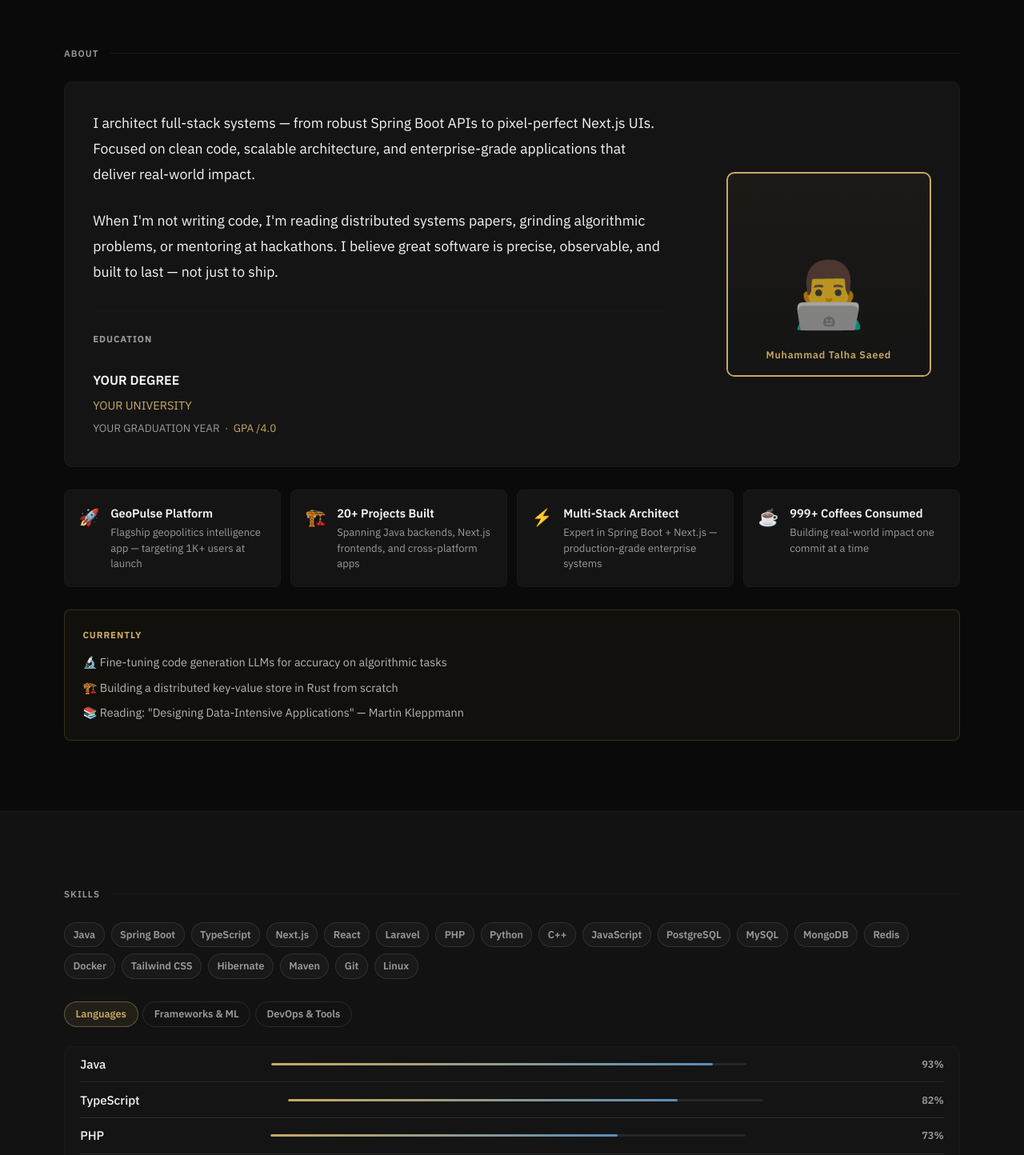
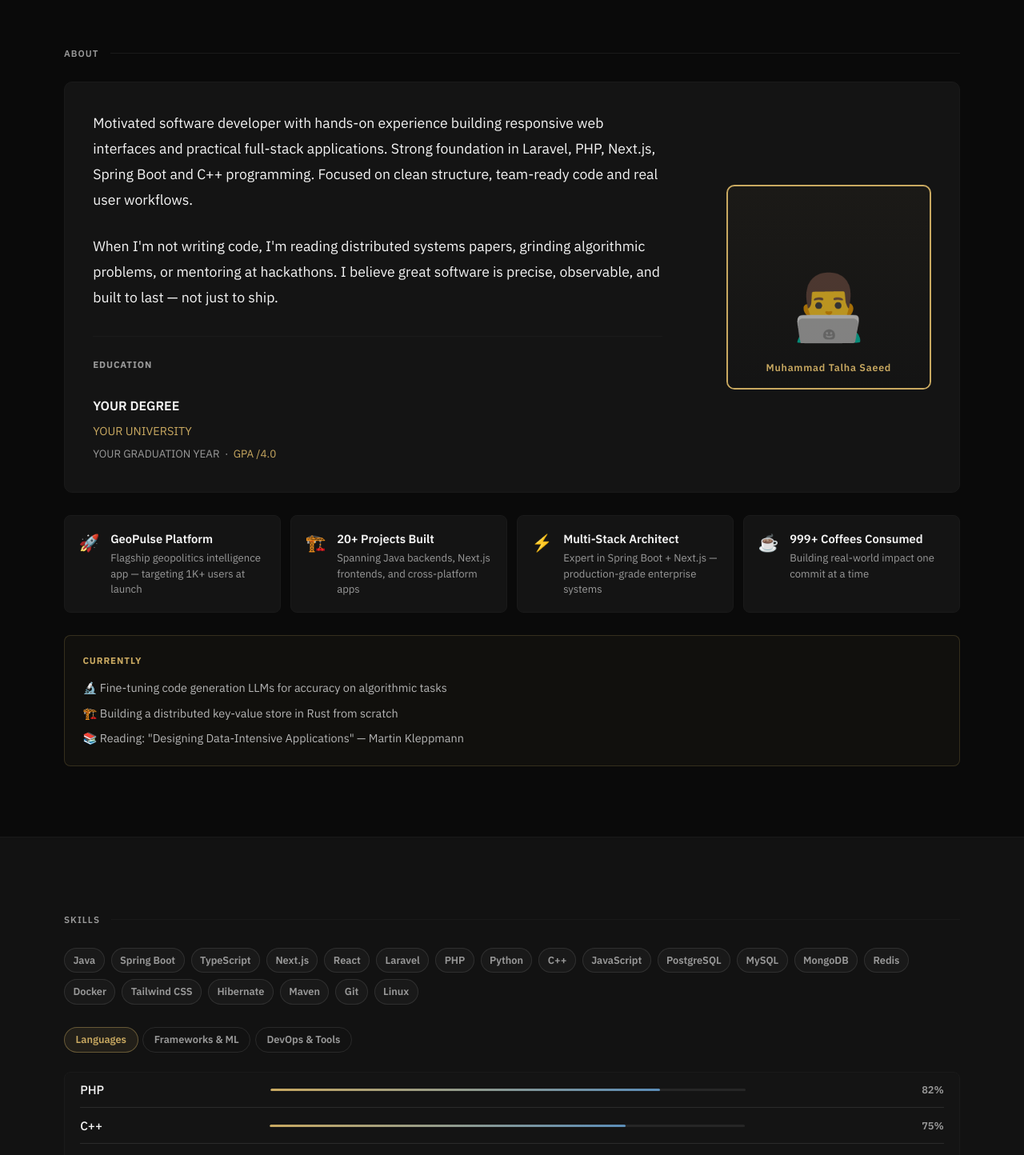
Before and after one commit to saeedsbr/ammar-portfolio-next-js, a Next.js app: page / in a window 1280 px wide. Shown: the part 740-2184 px from the top of the page at 80% size. Built offline with nearby package versions, Linux system fonts and the light colour scheme.

Commit message:
Implement feature X to enhance user experience and optimize performance

```diff
--- a/app/data/portfolio.ts
+++ b/app/data/portfolio.ts
@@ -5,10 +5,10 @@
 export const personal = {
   name: "Muhammad Talha Saeed",
   title: "Full-Stack Developer & Architect",
-  subtitle: "Java · Spring Boot · Next.js · Laravel",
+  subtitle: "Laravel · Next.js · C++",
   email: "italha.saeedsbr@gmail.com",
-  phone: "",
-  location: "Lahore, Pakistan",
+  phone: "+92 328 2255882",
+  location: "Gujrat, Pakistan",
   github: "https://github.com/saeedsbr",
   githubUsername: "saeedsbr",
   linkedin: "https://www.linkedin.com/in/talha-saeed-0437a6329/",
@@ -21,7 +21,7 @@ export const personal = {
   gpa: "",                             // TODO: fill manually
   gpaMax: "4.0",
   status: "Open to opportunities",
-  bio: "I architect full-stack systems — from robust Spring Boot APIs to pixel-perfect Next.js UIs. Focused on clean code, scalable architecture, and enterprise-grade applications that deliver real-world impact.",
+  bio: "Motivated software developer with hands-on experience building responsive web interfaces and practical full-stack applications. Strong foundation in Laravel, PHP, Next.js, Spring Boot and C++ programming. Focused on clean structure, team-ready code and real user workflows.",
 };
 
 export const stats = {
@@ -35,28 +35,25 @@ export const stats = {
 
 export const skills = {
   languages: [
-    { name: "Java",       level: 93 },
-    { name: "TypeScript", level: 82 },
-    { name: "PHP",        level: 73 },
-    { name: "JavaScript", level: 80 },
-    { name: "Python",     level: 65 },
-    { name: "C++",        level: 60 },
+    { name: "PHP",        level: 82 },
+    { name: "C++",        level: 75 },
+    { name: "Java",       level: 70 },
+    { name: "TypeScript", level: 68 },
+    { name: "JavaScript", level: 68 },
+    { name: "SQL",        level: 70 },
   ],
   frameworks: [
-    { name: "Spring Boot",     level: 90 },
-    { name: "Next.js / React", level: 86 },
-    { name: "Laravel",         level: 76 },
-    { name: "Tailwind CSS",    level: 82 },
-    { name: "Hibernate / JPA", level: 78 },
-    { name: "Node.js",         level: 70 },
+    { name: "Laravel",         level: 88 },
+    { name: "Next.js / React", level: 80 },
+    { name: "Spring Boot",     level: 70 },
+    { name: "HTML/CSS",        level: 78 },
+    { name: "Tailwind CSS",    level: 72 },
   ],
   tools: [
-    { name: "Git / GitHub",       level: 90 },
-    { name: "MySQL / PostgreSQL", level: 80 },
-    { name: "MongoDB",            level: 75 },
-    { name: "Docker",             level: 65 },
-    { name: "Redis",              level: 70 },
-    { name: "Linux / Shell",      level: 74 },
+    { name: "MySQL",        level: 78 },
+    { name: "Git / GitHub", level: 85 },
+    { name: "VS Code",      level: 80 },
+    { name: "REST APIs",    level: 75 },
   ],
 };
 
@@ -126,17 +123,40 @@ export const experience = [
   // },
   {
     type: "education" as const,
-    title: "YOUR DEGREE",          // TODO: fill manually
-    org: "YOUR UNIVERSITY",        // TODO: fill manually
-    location: "Lahore, Pakistan",
-    period: "YYYY – YYYY",         // TODO: fill manually
+    title: "Intermediate in Computer Science",
+    org: "(Board) - Intermediate",
+    location: "Gujrat, Pakistan",
+    period: "-",
     bullets: [
-      "TODO: add your GPA / academic standing",
-      "TODO: add notable coursework",
-      "TODO: add clubs, societies, or leadership roles",
+      "Approx. 72%",
     ],
-    tech: ["Java", "Spring Boot", "Next.js", "Laravel", "Databases"],
+    tech: ["HTML", "CSS", "Programming Fundamentals"],
     color: "#00C6FF",
+  },
+  {
+    type: "education" as const,
+    title: "Matriculation",
+    org: "(Board) - Matriculation",
+    location: "Gujrat, Pakistan",
+    period: "-",
+    bullets: [
+      "Approx. 90%",
+    ],
+    tech: [],
+    color: "#00C6FF",
+  },
+  {
+    type: "training" as const,
+    title: "C++ Programming Internship & Training",
+    org: "Arch Technologies",
+    location: "",
+    period: "Feb 1 - Mar 25, 2026",
+    bullets: [
+      "Completed structured C++ programming internship and training program.",
+      "Recognized for professionalism, punctuality, and growth potential.",
+    ],
+    tech: ["C++", "Problem Solving"],
+    color: "#FF0055",
   },
 ];
 
```
Also changed, not shown: 1 other file (tests, documents, lock files or other folders).
